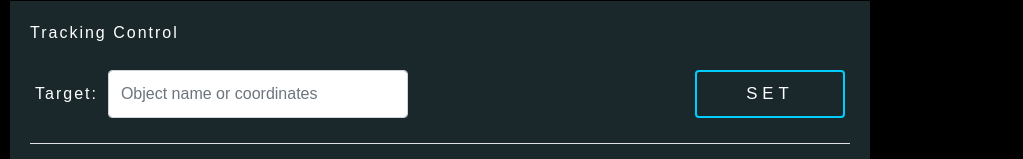
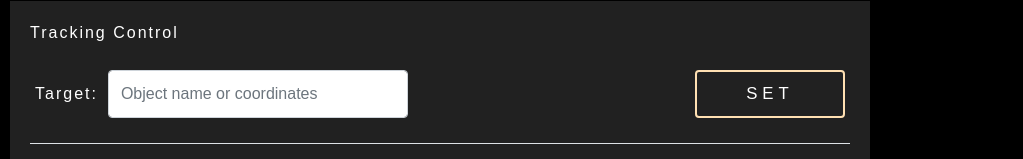
Before and after one commit to simonvoelcker/astrotools, a React (Create React App) app in the folder hti/client/: page / in a window 1280 px wide. Shown: the part 559-718 px from the top of the page, without its empty margins (0-1023 px from the left). Built offline with nearby package versions, Linux system fonts and the light colour scheme; no server answers.

Commit message:
Color change

```diff
--- a/hti/client/src/assets/css/variables.sass
+++ b/hti/client/src/assets/css/variables.sass
@@ -1,4 +1,4 @@
 $fontSize: 16px
 $buttonFontSize: 16.8px
-$panelBackgroundColor: #1a282c
-$buttonBorderColor: #00cdff
+$panelBackgroundColor: #212121
+$buttonBorderColor: #FFE0B2
```
